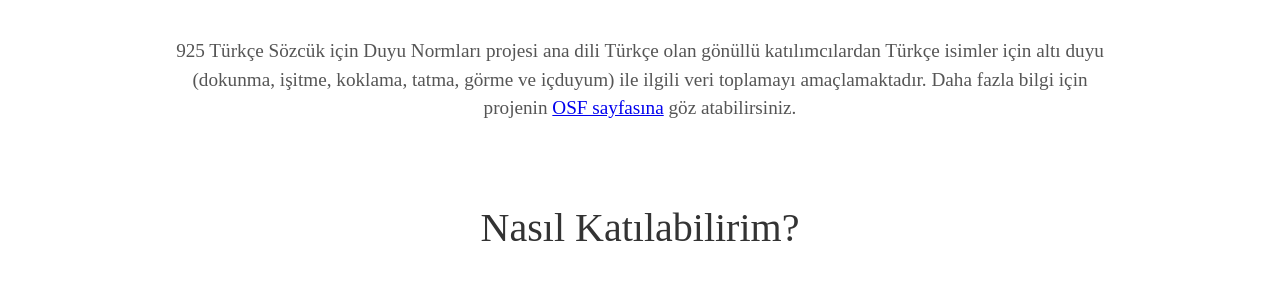
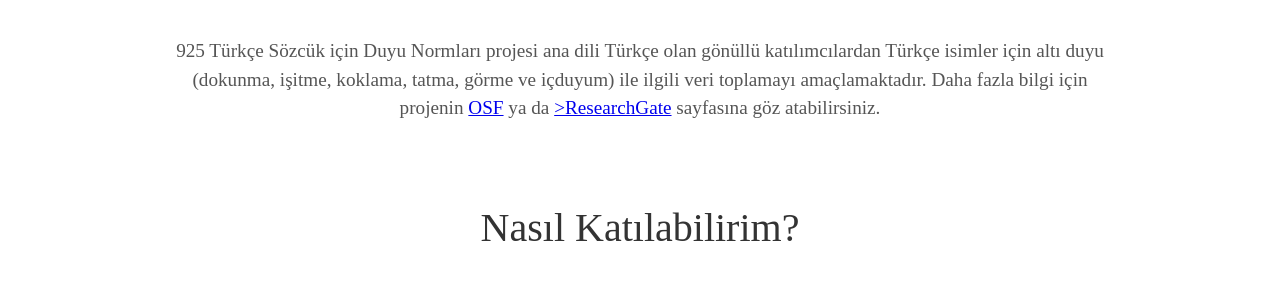
Before and after one commit to 925sozcuk/925sozcuk.github.io, a Jekyll site: the page built from index.html, in a window 1280 px wide. Shown: the part 1020-1305 px from the top of the page. Built offline with Jekyll 4.4.1, drawn with Linux system fonts in a browser that asks for light colours; some web fonts are replaced.

Commit message:
Update about.html

```diff
--- a/_includes/about.html
+++ b/_includes/about.html
@@ -3,7 +3,7 @@
   <h1>Nedir?</h1>
   <p>925 Türkçe Sözcük için Duyu Normları projesi ana dili Türkçe olan gönüllü katılımcılardan
    Türkçe isimler için altı duyu (dokunma, işitme, koklama, tatma, görme ve içduyum) ile ilgili veri toplamayı amaçlamaktadır.
-   Daha fazla bilgi için projenin <a href="https://osf.io/m34u7/" target="_blank">OSF sayfasına</a> göz atabilirsiniz.</p>
+   Daha fazla bilgi için projenin <a href="https://osf.io/m34u7/" target="_blank">OSF</a> ya da <a href="https://www.researchgate.net/project/Sensory-Norms-for-925-Turkish-Nouns" target="_blank">>ResearchGate</a> sayfasına göz atabilirsiniz.</p>
   <h1>Nasıl Katılabilirim?</h1>
   <p>Hemen şimdi aşağıdaki bağlantılardan dilediğiniz birine tıklayarak şu ana kadar anketleri dolduran
     <b>240 (17.03.2019)</b> kişiye katılabilirsiniz. Aynı anketi birden fazla kez dolduramazsanız ancak birden fazla anketi doldurabilirsiniz.
```
